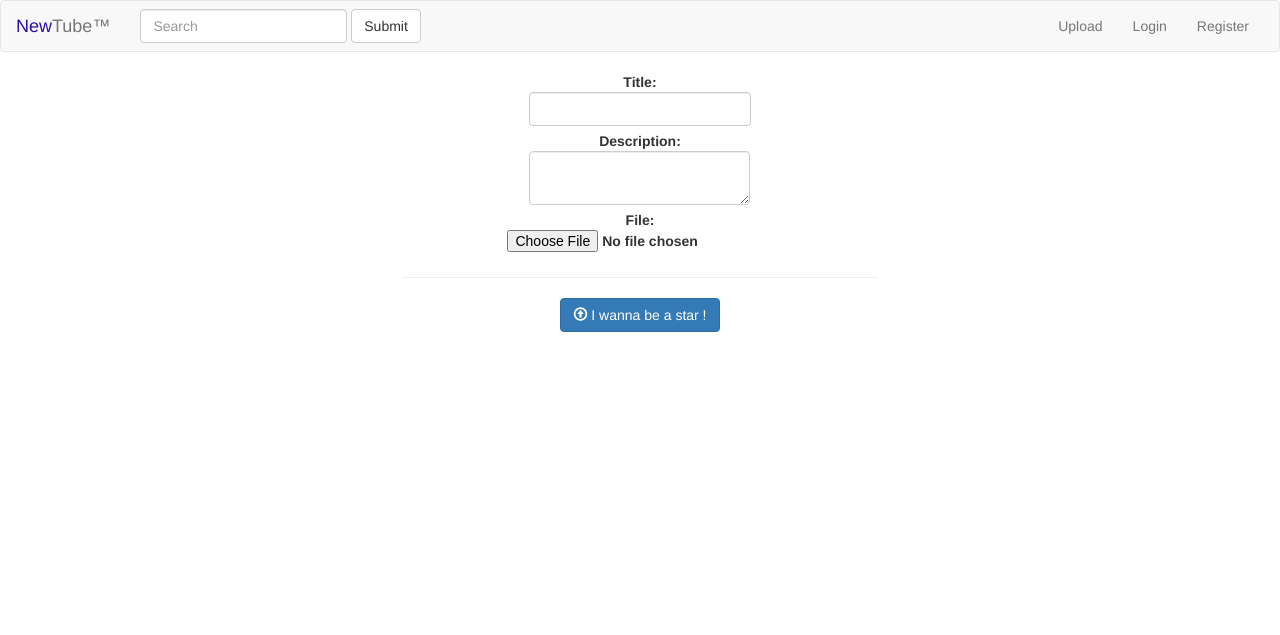
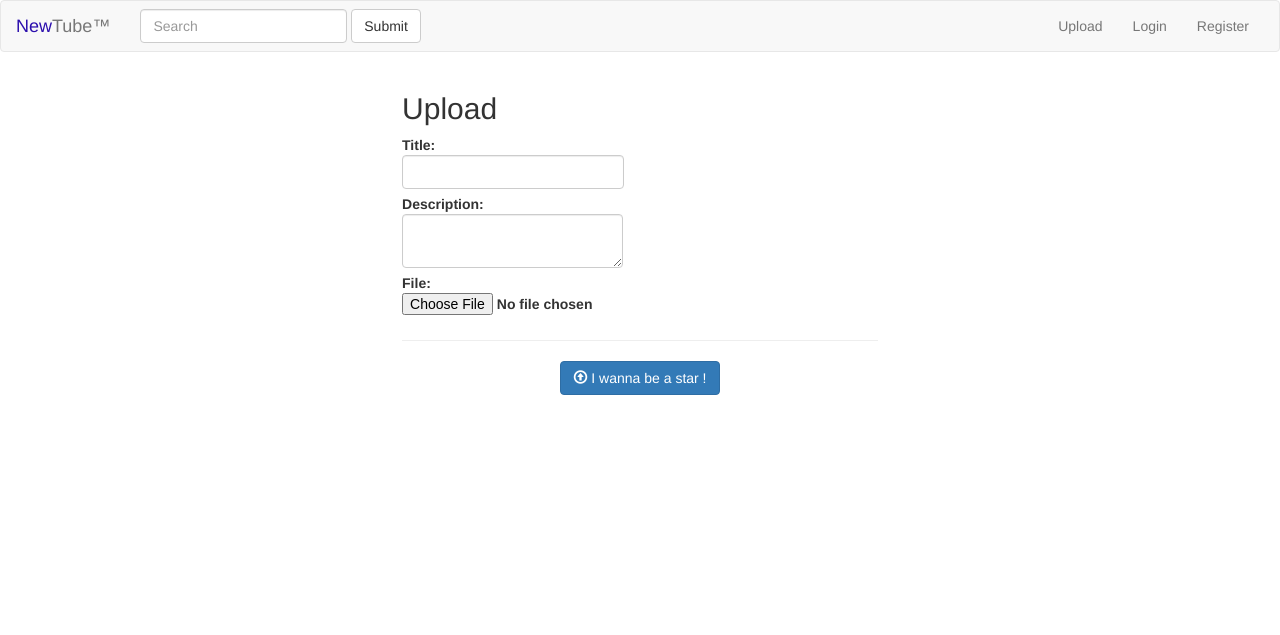
Before and after one commit to AEDIROUM/csgames-2017-web, a Flask app: page /upload in a window 1280 px wide. Shown: the top 635 px of the page. Run offline with Flask 2, Linux system fonts and the light colour scheme; data comes from the database, SQL or seed files in the repository; some libraries are stand-ins or nearby versions.

Commit message:
Beautify upload page

```diff
--- a/project9/templates/upload.html
+++ b/project9/templates/upload.html
@@ -1,19 +1,28 @@
 {% extends 'layout.html' %}
 
 {% block content %}
-<form method="post" enctype="multipart/form-data" class="text-center col-md-6 col-md-offset-3">
+<div class="col-md-6 col-md-offset-3">
+  <h2>Upload</h2>
+  <form method="post" enctype="multipart/form-data">
+    <div class="form-input">
       <label>Title:<br>
         <input name="title" required class="form-control">
       </label>
-    <br>
+    </div>
+    <div class="form-input">
       <label>Description:<br>
         <textarea name="description" required class="form-control"></textarea>
       </label>
-    <br>
+    </div>
+    <div class="form-input">
       <label>File:<br>
         <input type="file" name="video" required>
       </label>
+    </div>
     <hr>
+    <div class="form-input" style="text-align: center;">
       <button class="btn btn-primary"><i class="glyphicon glyphicon-upload"></i> I wanna be a star !</button>
+    </div>
   </form>
+</div>
 {% endblock %}
```
Lines whose indentation alone changed are shown as unchanged.
